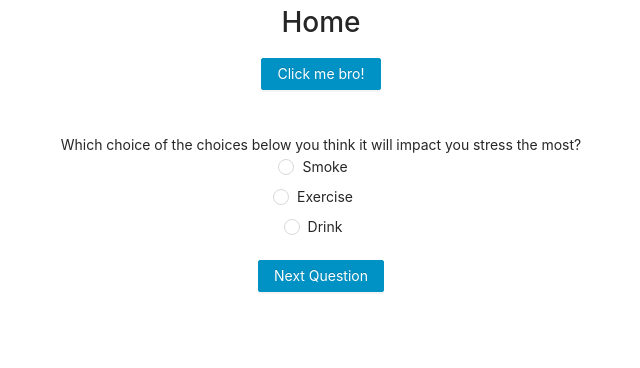
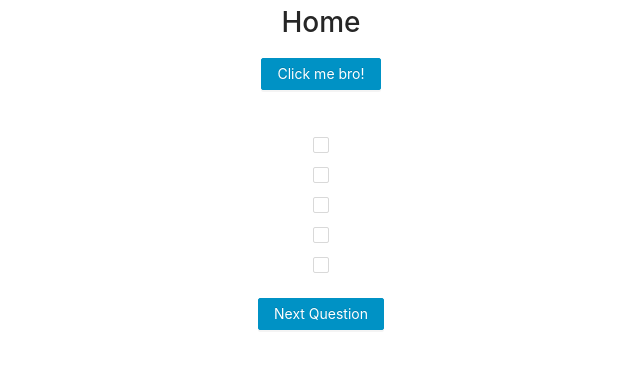
Before and after one commit to webahead14/clinic-client, a React (Create React App) app: page / in a window 1280 px wide. Shown: the top 368 px of the page, without its empty margins (319-959 px from the left). Built offline with nearby package versions, Linux system fonts and the light colour scheme.

Commit message:
Coded the matrix parser function

```diff
--- a/src/components/MockSurvey/index.jsx
+++ b/src/components/MockSurvey/index.jsx
@@ -5,6 +5,15 @@ import { Button } from 'antd'
 
 
 import MultipleChoice from '../MultipleChoice'
+
+function matrixDataParser(matrixData) {
+  if (matrixData.type != 'matrix') return {}
+  let newData = { instructions: matrixData.instructions, title: matrixData.title, columns: matrixData.columns }
+  newData.questions = matrixData.questions.map(question => { return { id: question.id, type: 'multiple_choice', choice_type: 'Radio', question: question.question, answers: matrixData.answers.map(answer => { return { text: answer } }) } })
+
+  return newData
+}
+
 
 function MockSurvey(props) {
   const [currQuestion, setCurrQuestion] = React.useState(0)
@@ -19,7 +28,7 @@ function MockSurvey(props) {
   }
 
   const saveAnswer = (answer) => {
-    setQuestionAnswers({ ...questionAnswers, [currQuestion]: [answer] })
+    setQuestionAnswers({ ...questionAnswers, [currQuestion]: answer })
   }
 
   return (
--- a/src/components/MultipleChoice/index.jsx
+++ b/src/components/MultipleChoice/index.jsx
@@ -3,21 +3,15 @@ import { Checkbox, Radio, Space } from 'antd'
 import { useState } from 'react'
 
 function MultipleChoice(props) {
-  const [answers, setAnswers] = useState({
-    questionID: props.data.id,
-    answer: [],
-  })
 
   const onChange = (key) => {
     if (key === 'radio') {
       return (event) => {
-        setAnswers({ ...answers, answer: [event.target.value] })
         if (props.setAnswer)
           props.setAnswer(event.target.value)
       }
     } else {
       return (event) => {
-        setAnswers({ ...answers, answer: [event] })
         if (props.setAnswer)
           props.setAnswer(event)
       }
@@ -30,7 +24,7 @@ function MultipleChoice(props) {
       <div className={style.question}>{props.data.question}</div>
       <div className={style.choices}>
         {props.data.choice_type === 'Radio' ? (
-          <Radio.Group onChange={onChange('radio')}>
+          <Radio.Group onChange={onChange('radio')} value={props.answers}>
             <Space direction="vertical">
               {props.data.answers.map((answer, idx) => (
                 <Radio value={answer.text} key={idx}>
@@ -40,7 +34,7 @@ function MultipleChoice(props) {
             </Space>
           </Radio.Group>
         ) : (
-          <Checkbox.Group onChange={onChange('checkbox')}>
+          <Checkbox.Group onChange={onChange('checkbox')} value={props.answers}>
             <Space direction="vertical">
               {props.data.answers.map((answer, idx) => (
                 <Checkbox value={answer.text} key={idx}>
--- a/src/pages/Home/index.jsx
+++ b/src/pages/Home/index.jsx
@@ -11,7 +11,7 @@ function Home(props) {
                 <h1>Home</h1>
                 <Button type='primary'>Click me bro!</Button>
             </div>
-            <MockSurvey dataList={[data.questionnaire[1], data.questionnaire[2]]} />
+            <MockSurvey dataList={[data.questionnaire[0], data.questionnaire[2]]} />
         </>
     )
 }
```
